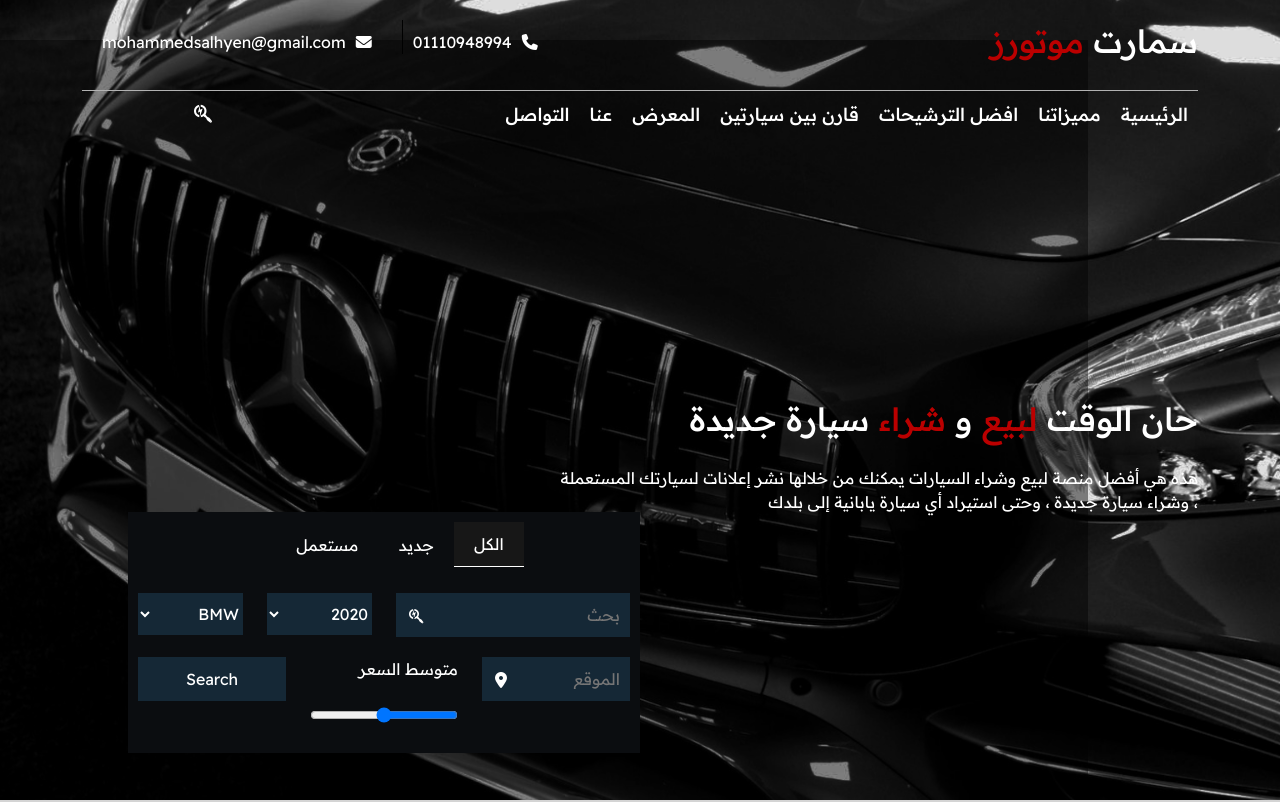
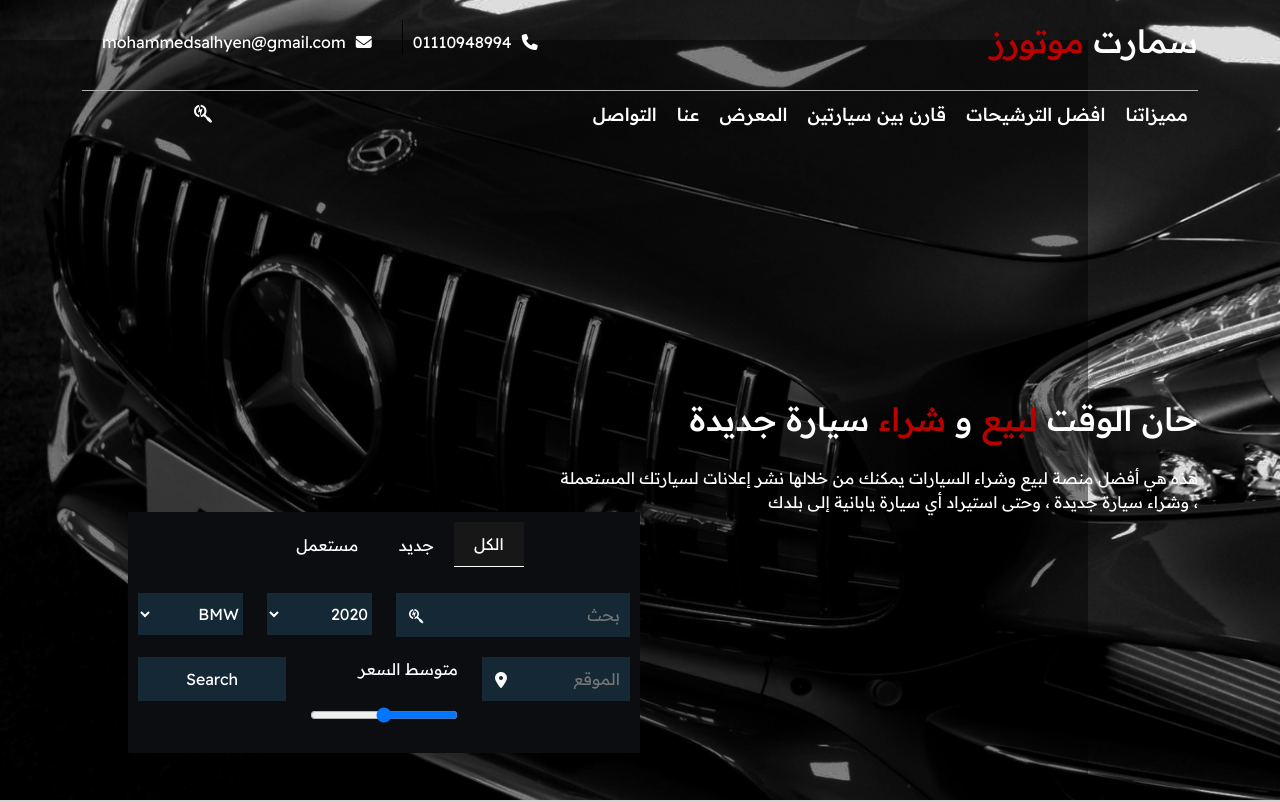
Before and after one commit to mohammedsalhyen/smart-motor, a plain HTML site: page index.html in a window 1280 px wide. Shown: the top 802 px of the page. Drawn offline with Linux system fonts and the light colour scheme.

Commit message:
Update index.html

```diff
--- a/index.html
+++ b/index.html
@@ -27,7 +27,6 @@
         </div>
         <nav>
           <ul class="nav-heading">
-            <li> <a href="#">الرئيسية</a></li>
             <li> <a href="#ride-destination"> مميزاتنا</a></li>
             <li> <a href="#car-recomendation"> افضل الترشيحات</a></li>
             <li> <a href="#comprisation"> قارن بين سيارتين</a></li>
```
